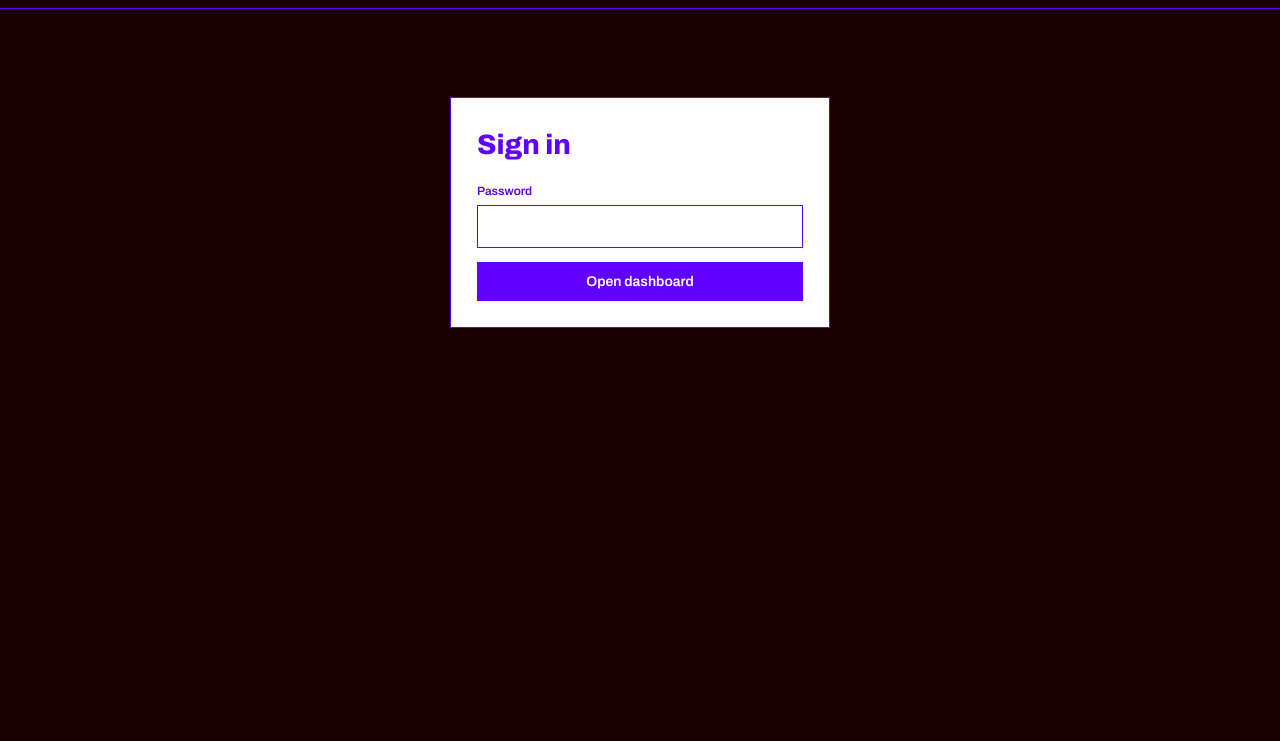
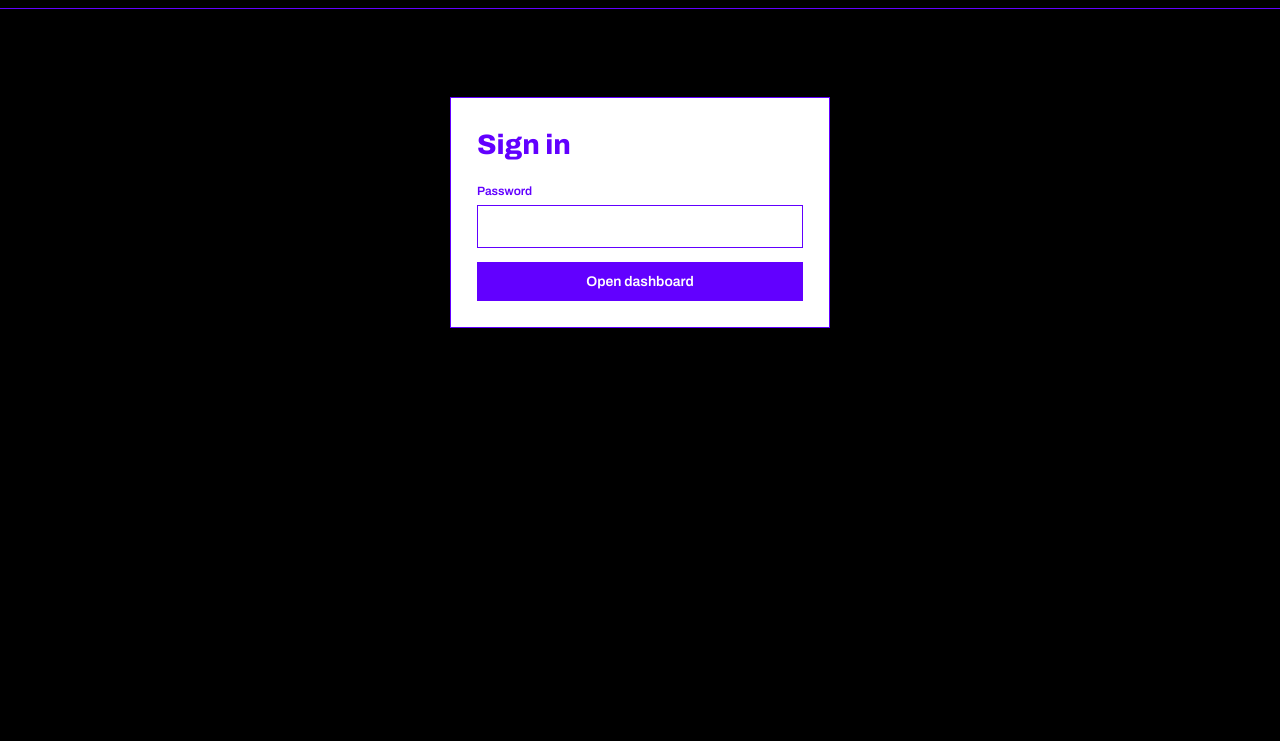
Before and after one commit to Mrwanhusam/Aether, a plain HTML site: page admin.html in a window 1280 px wide. Shown: the part 59-800 px from the top of the page. Drawn offline with Linux system fonts and the light colour scheme.

Commit message:
Change background color to black and gray to black
Updated CSS variables for background and gray color.

```diff
--- a/admin.html
+++ b/admin.html
@@ -2,7 +2,7 @@
 <title>AETHER Orders</title>
 <link href="https://fonts.googleapis.com/css2?family=Archivo:wdth,wght@62..125,300..900&display=swap" rel="stylesheet">
 <style>
-:root{--bg:#1A0000;--ink:#6200FF;--g:#6b6b6b;--w:#fff}
+:root{--bg:#000000;--ink:#6200FF;--g:#000000;--w:#fff}
 *{box-sizing:border-box;margin:0}
 body{font:400 14px/1.5 Archivo,Arial,sans-serif;background:var(--bg);color:var(--ink)}
 button,input,select{font:inherit;color:inherit}button{cursor:pointer}
```
